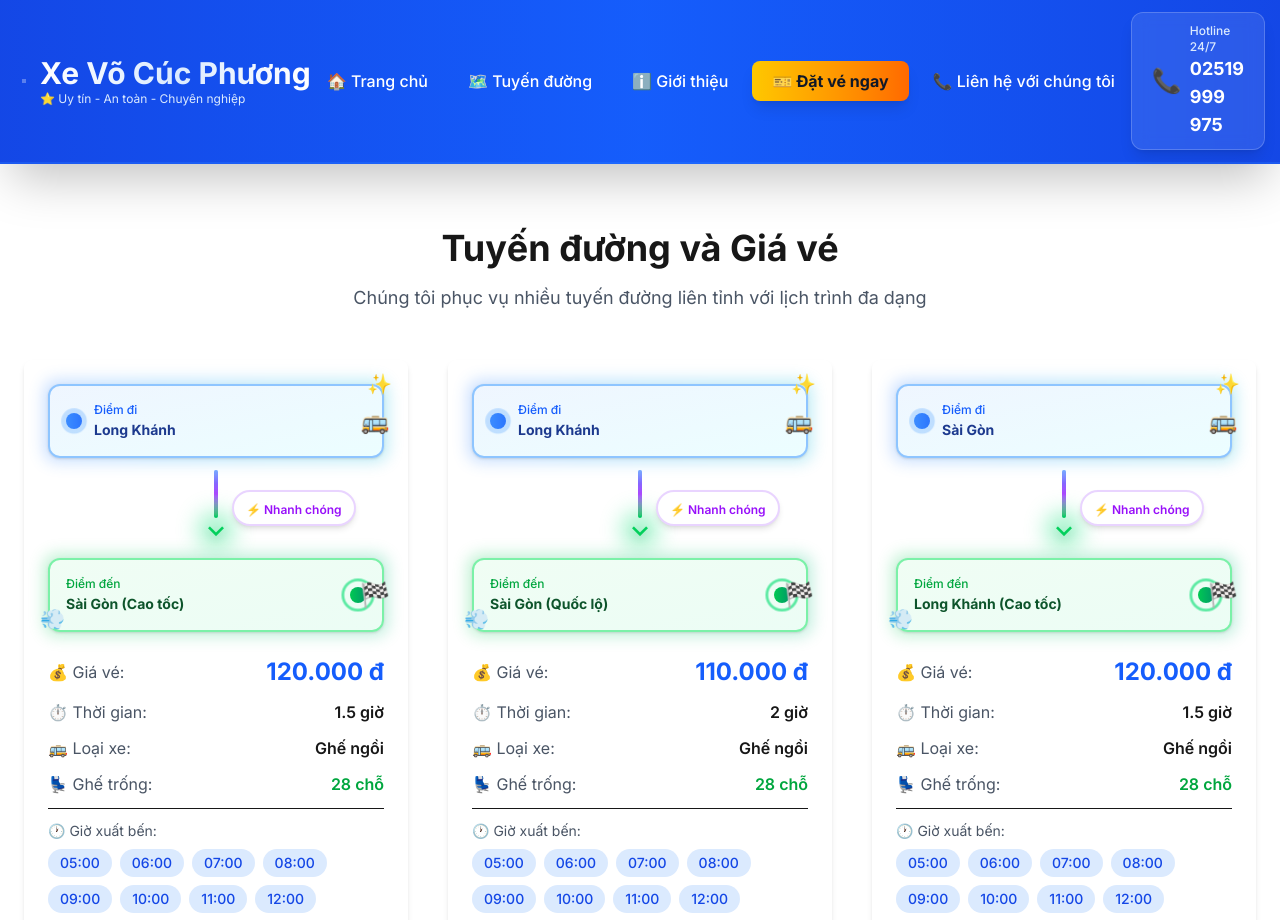
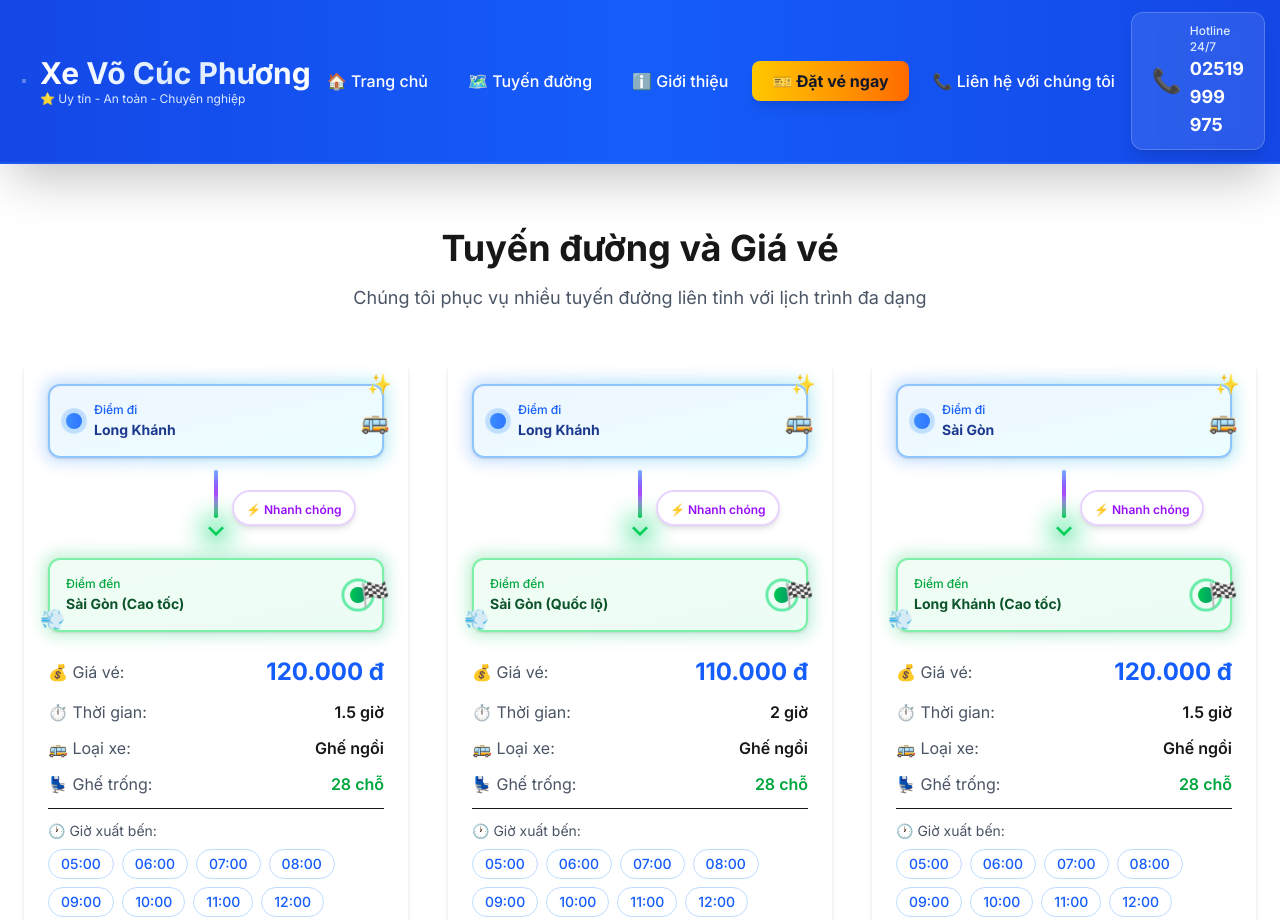
Before and after one commit to QuangMinh02052004/C-ng_Ty_TNHH_VoCucPhuong, a Next.js app: page /tuyen-duong in a window 1280 px wide. Shown: the top 920 px of the page. Built offline with nearby package versions, Linux system fonts and the light colour scheme.

Commit message:
chinh sua giao dien dat ve

```diff
--- a/src/app/dat-ve/page.tsx
+++ b/src/app/dat-ve/page.tsx
@@ -7,6 +7,7 @@ import { routes } from '@/data/routes';
 export default function DatVePage() {
     const searchParams = useSearchParams();
     const routeIdFromUrl = searchParams.get('route');
+    const timeFromUrl = searchParams.get('time');
 
     const [formData, setFormData] = useState({
         routeId: '',
@@ -20,16 +21,20 @@ export default function DatVePage() {
 
     const [selectedRoute, setSelectedRoute] = useState<typeof routes[0] | null>(null);
 
-    // Tự động điền tuyến đường khi có route trong URL
+    // Tự động điền tuyến đường và khung giờ khi có route và time trong URL
     useEffect(() => {
         if (routeIdFromUrl) {
             const route = routes.find(r => r.id === routeIdFromUrl);
             if (route) {
                 setSelectedRoute(route);
-                setFormData(prev => ({ ...prev, routeId: routeIdFromUrl }));
+                setFormData(prev => ({
+                    ...prev,
+                    routeId: routeIdFromUrl,
+                    departureTime: timeFromUrl || prev.departureTime
+                }));
             }
         }
-    }, [routeIdFromUrl]);
+    }, [routeIdFromUrl, timeFromUrl]);
 
     // Lấy danh sách khung giờ theo tuyến đường
     const getTimeSlots = () => {
--- a/src/app/tuyen-duong/page.tsx
+++ b/src/app/tuyen-duong/page.tsx
@@ -1,8 +1,20 @@
+'use client';
+
 import Link from 'next/link';
 import { routes } from '@/data/routes';
 import RouteArrow from '@/components/RouteArrow';
+import { useState } from 'react';
 
 export default function TuyenDuongPage() {
+    const [selectedTimes, setSelectedTimes] = useState<{ [key: string]: string }>({});
+
+    const handleTimeSelect = (routeId: string, time: string) => {
+        setSelectedTimes(prev => ({
+            ...prev,
+            [routeId]: prev[routeId] === time ? '' : time
+        }));
+    };
+
     return (
         <div className="py-16">
             <div className="container mx-auto px-4">
@@ -45,19 +57,23 @@ export default function TuyenDuongPage() {
                                     <p className="text-sm text-gray-600 mb-2">🕐 Giờ xuất bến:</p>
                                     <div className="flex flex-wrap gap-2">
                                         {route.departureTime.map((time, index) => (
-                                            <span
+                                            <button
                                                 key={index}
-                                                className="bg-blue-100 text-blue-700 px-3 py-1 rounded-full text-sm font-medium"
+                                                onClick={() => handleTimeSelect(route.id, time)}
+                                                className={`px-3 py-1 rounded-full text-sm font-medium border transition-all ${selectedTimes[route.id] === time
+                                                        ? 'bg-blue-500 text-white border-blue-500'
+                                                        : 'bg-white text-blue-600 border-blue-200 hover:bg-blue-50'
+                                                    }`}
                                             >
                                                 {time}
-                                            </span>
+                                            </button>
                                         ))}
                                     </div>
                                 </div>
                             </div>
 
                             <Link
-                                href={`/dat-ve?route=${route.id}`}
+                                href={`/dat-ve?route=${route.id}${selectedTimes[route.id] ? `&time=${selectedTimes[route.id]}` : ''}`}
                                 className="mt-6 block w-full bg-blue-600 text-white text-center py-3 rounded-lg font-semibold hover:bg-blue-700 transition"
                             >
                                 Đặt vé ngay
```
